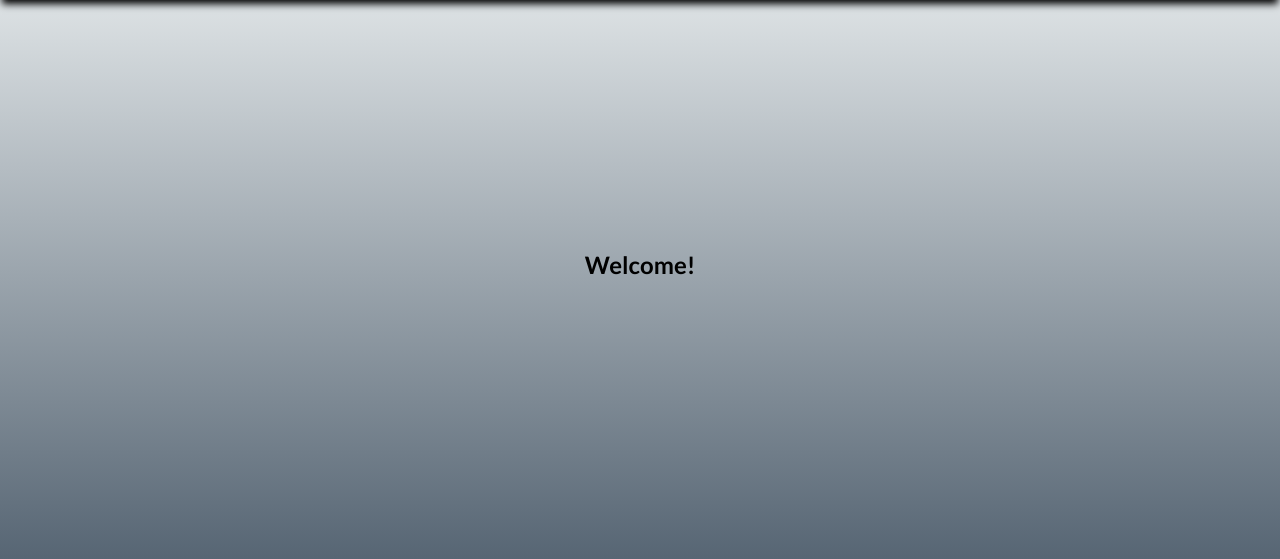
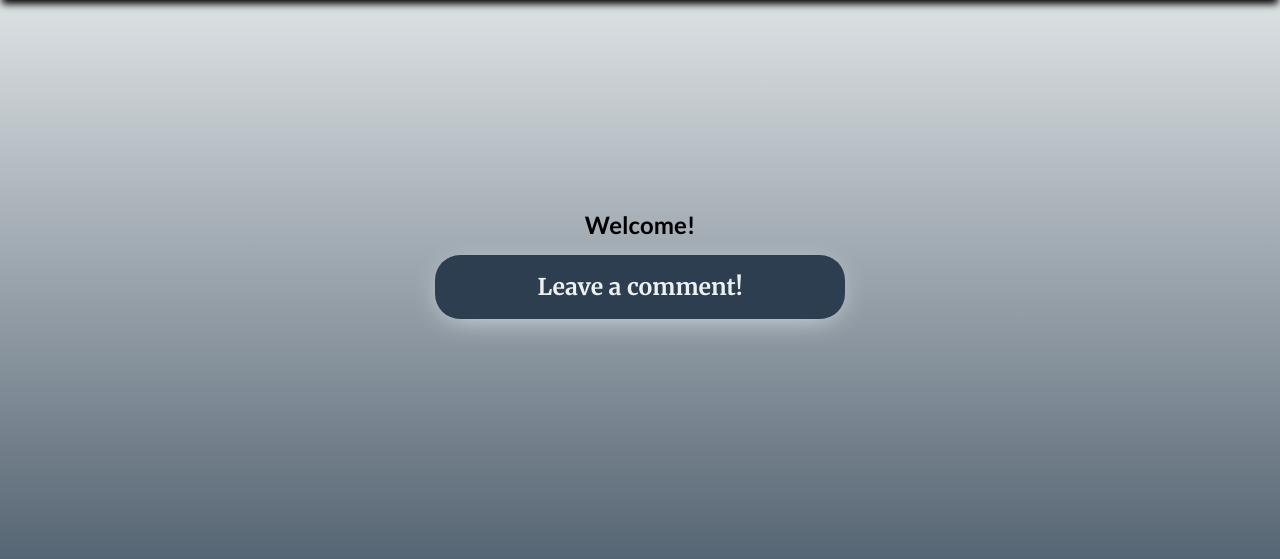
Before and after one commit to phillgames/Portfolio, a Flask app: page /projects in a window 1280 px wide. Shown: the part 64-623 px from the top of the page. Run offline with Flask 3, Linux system fonts and the light colour scheme; parts of the project's set-up code (start-up, migrations or seed data) failed here and were passed over.

Commit message:
added a button to leave a comment

```diff
--- a/app/templates/projects.html
+++ b/app/templates/projects.html
@@ -11,8 +11,8 @@
             Welcome!
         </h2>
     </div>
-    <!-- <div class="formbuttonconfig">
-        <button onclick="notreadyyet()" class="formbutton">
+    <div class="formbuttonconfig">
+        <!-- <button onclick="notreadyyet()" class="formbutton">
             <h1>
                 About me
             </h1>
@@ -21,14 +21,14 @@
             <h1>
                 Projects
             </h1>
-        </button>
+        </button> -->
         <a href="register">
             <button class="formbutton">
                 <h1>
-                    Rate my work
+                    Leave a comment!
                 </h1>
             </button>
         </a>
-    </div> -->
+    </div>
 </div>
 {% endblock %}
```
